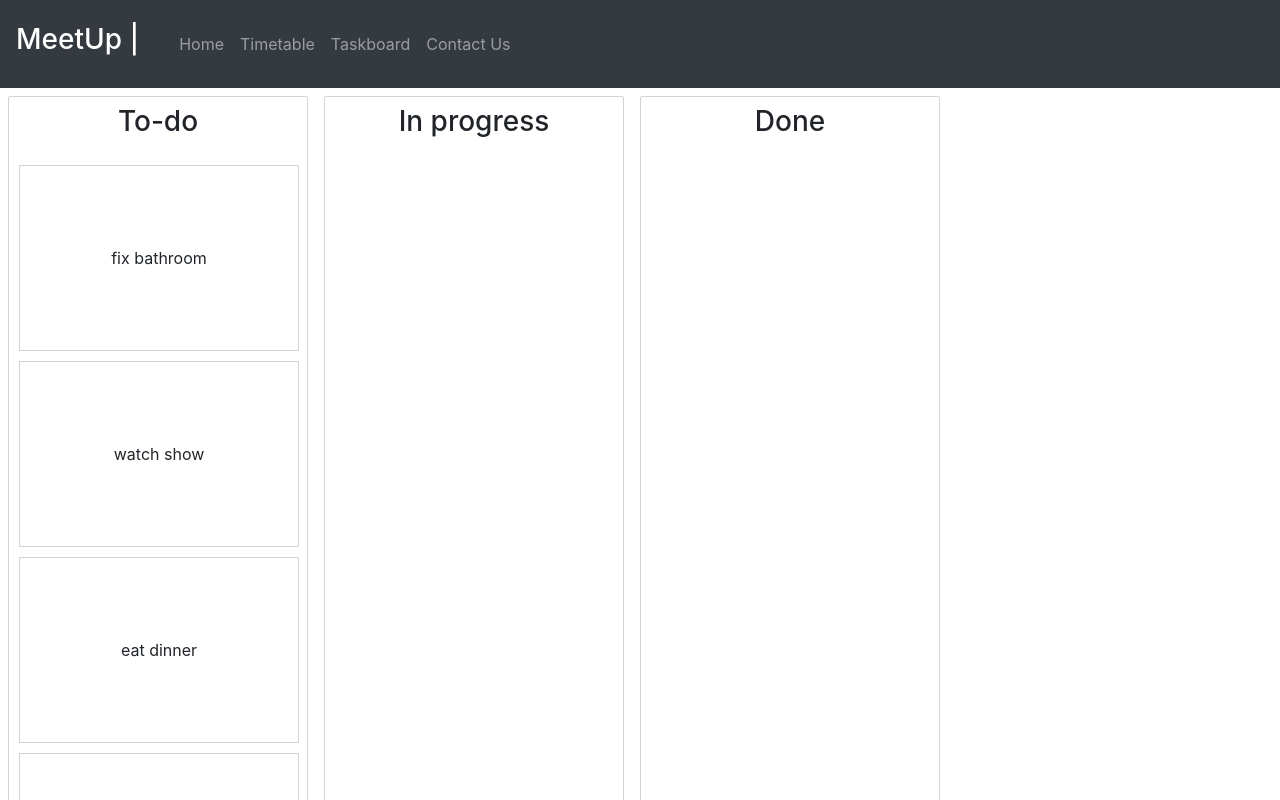
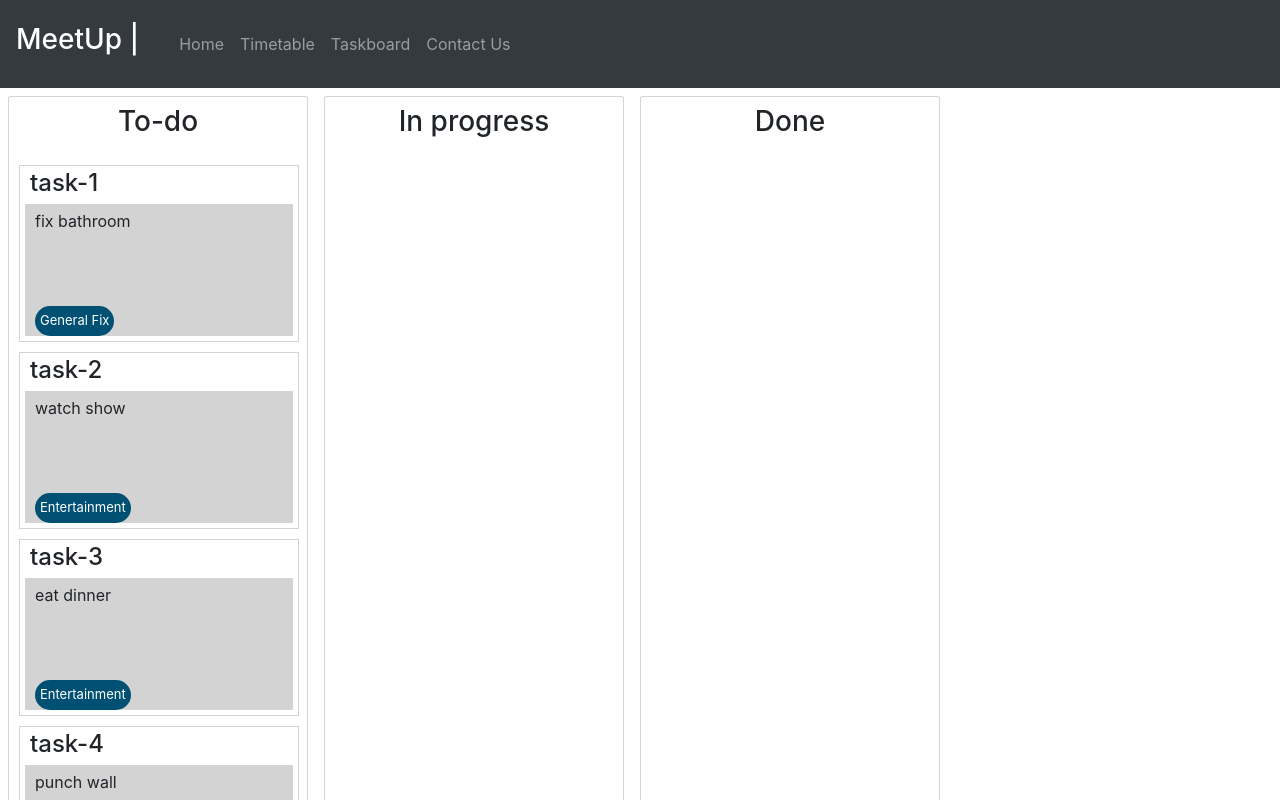
Before and after one commit to JVlelodic/MeetUp-MERN-, a React (Create React App) app in the folder eventor/: page /taskboard in a window 1280 px wide. Shown: the top 800 px of the page. Built offline with nearby package versions, Linux system fonts and the light colour scheme.

Commit message:
adding css styling

```diff
--- a/eventor/src/components/Task.js
+++ b/eventor/src/components/Task.js
@@ -5,10 +5,55 @@ import {Draggable} from 'react-beautiful-dnd';
 const Container = styled.div`
     width: 280px;
     border: 1px solid lightgrey;
-    padding: 80px;
     margin: 10px;
-    background-color: ${props=> (props.isDragging ? 'skyblue' : 'white')};
+    background-color: ${props=> (props.isDragging ? 'skyblue': 'white')};
 `;
+
+const CardContainer = styled.div`
+    width: 100%;
+    height: 175px;
+`;
+
+const Heading = styled.h4`
+    height: 30px;
+    padding: 10px;
+    padding-top: 3px;
+`;
+
+const Body = styled.div`
+    height: 132px;
+    margin: 5px;
+    text-align: left;
+    padding-left: 10px;
+    padding-top: 5px;
+    background-color: lightgray;
+    position: relative;
+`;
+
+const Tag = styled.div`
+    background-color: rgb(0,80,115);
+    font-size: small;
+    color: white;
+    padding: 5px;
+    border-radius:25px;
+    display: inline-block;
+    position: absolute;
+    bottom: 0;
+`;
+
+const Card = (props) =>{
+    return (
+        <CardContainer>
+            <Heading className = "text-left">
+                {props.heading}
+            </Heading>
+            <Body>
+                <div>{props.body}</div>
+                <Tag>{props.event}</Tag>
+            </Body>
+        </CardContainer>
+    );
+}
 
 export default class Task extends React.Component{
     render(){
@@ -21,7 +66,12 @@ export default class Task extends React.Component{
                      ref={provided.innerRef}
                      isDragging = {snapshot.isDragging}
                     >
-                        {this.props.task.content}
+                        <Card
+                        heading = {this.props.task.id}
+                        body = {this.props.task.content}
+                        event = {this.props.task.event}
+                        >
+                        </Card>
                     </Container>
                 )}
             </Draggable>
--- a/eventor/src/components/Taskboard.js
+++ b/eventor/src/components/Taskboard.js
@@ -15,15 +15,16 @@ class Taskboard extends React.Component{
     onDragStart = () =>{
         // document.body.style.color = 'orange';
         // document.body.style.transition = 'background-color 0.2 ease';
+        document.body.style.backgroundColor = 'rgb(199,180,142)';
     }
 
-    //Changing background opacity
-    // onDragUpdate = update =>{
-    //     const {destination} = update;
-    //     const opacity =
-    //         destination ? destination.index / Object.keys(this.state.tasks).length : 0;
-    //     document.body.style.backgroundColor = `rgba(153, 141, 217, ${opacity})`;
-    // }
+    // Changing background opacity
+    onDragUpdate = update =>{
+        // const {destination} = update;
+        // const opacity =
+        //     destination ? destination.index / Object.keys(this.state.tasks).length : 0;
+        // document.body.style.backgroundColor = 'rgb(199,180,142)';
+    }
 
     onDragEnd = result =>{
 
@@ -93,6 +94,7 @@ class Taskboard extends React.Component{
             <DragDropContext
             onDragEnd={this.onDragEnd}
             onDragStart={this.onDragStart}
+            onDragUpdate={this.onDragUpdate}
             >
                 <Container>
                     {this.state.columnOrder.map(columnId=>{
--- a/eventor/src/components/initialData.js
+++ b/eventor/src/components/initialData.js
@@ -1,9 +1,9 @@
 const initialData = {
     tasks : {
-        'task-1' : { id: 'task-1', content: 'fix bathroom'},
-        'task-2' : { id: 'task-2', content: 'watch show'},
-        'task-3' : { id: 'task-3', content: 'eat dinner'},
-        'task-4' : { id: 'task-4', content: 'punch wall'}
+        'task-1' : { id: 'task-1', content: 'fix bathroom', event: 'General Fix' },
+        'task-2' : { id: 'task-2', content: 'watch show', event: 'Entertainment'},
+        'task-3' : { id: 'task-3', content: 'eat dinner', event: 'Entertainment'},
+        'task-4' : { id: 'task-4', content: 'punch wall', event: 'Accident'}
     },
     columns : {
         'column-1' :{
```
